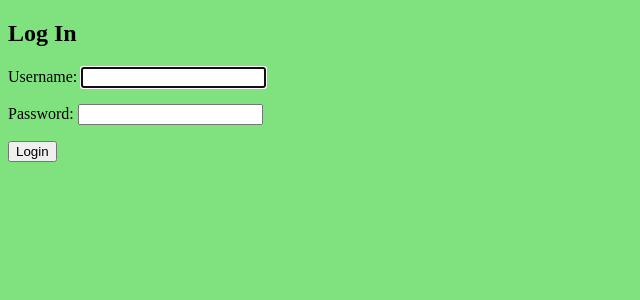
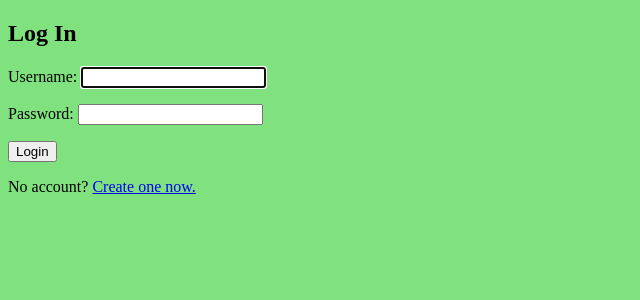
Before and after one commit to o-brand/aidoo, a Django app: page /login/ in a window 1280 px wide. Shown: the top 300 px of the page, without its empty margins (0-640 px from the left). Run offline with Django 4.2, Linux system fonts and the light colour scheme.

Commit message:
Added link between login and signup

```diff
--- a/Golf/templates/login.html
+++ b/Golf/templates/login.html
@@ -28,4 +28,6 @@
 <input type="submit" value="Login">
 <input type="hidden" name="next" value="{{ next }}">
 </form>
+
+<p> No account? <a href="/signup">Create one now.</a></p>
 {% endblock %}
```
Also changed, not shown: Golf/db.sqlite3.
